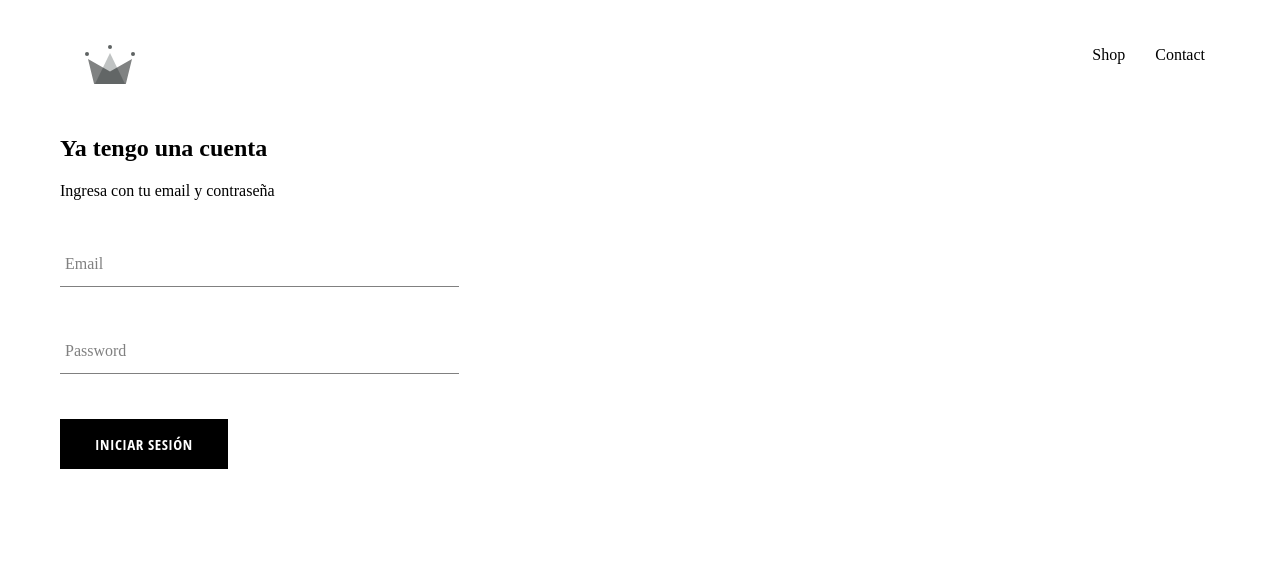
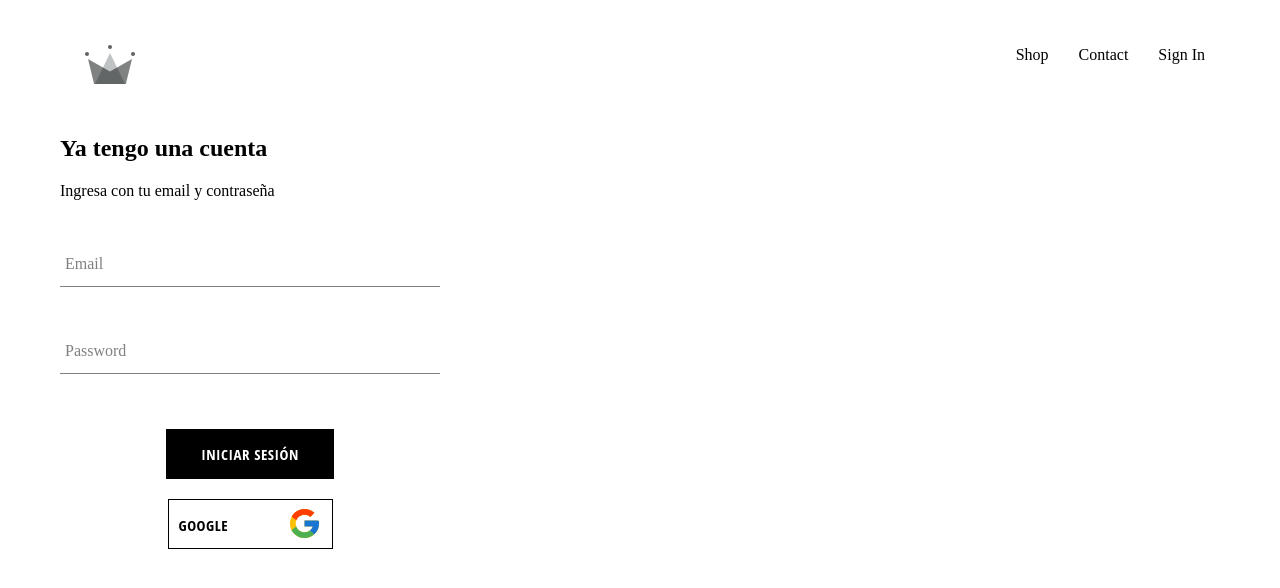
Before and after one commit to juadgarciagom/eshop-clothes, a React (Create React App) app: page /signin in a window 1280 px wide. Shown: the top 588 px of the page. Built offline with nearby package versions, Linux system fonts and the light colour scheme; no server answers; a web font is replaced by a local one.

Commit message:
Integrated firebas into app, created sign in with google

```diff
--- a/package.json
+++ b/package.json
@@ -6,6 +6,7 @@
     "@testing-library/jest-dom": "^5.16.1",
     "@testing-library/react": "^12.1.2",
     "@testing-library/user-event": "^13.5.0",
+    "firebase": "^9.6.4",
     "postcss": "^8.4.5",
     "react": "^17.0.2",
     "react-dom": "^17.0.2",
--- a/src/App.css
+++ b/src/App.css
@@ -1,4 +1,8 @@
 @import url('https://fonts.googleapis.com/css2?family=Gideon+Roman&display=swap');
+
+*{
+    box-sizing: border-box;
+}
 
 body {
     font-family: 'Gideon Roman', cursive;
--- a/src/App.js
+++ b/src/App.js
@@ -4,11 +4,37 @@
 import HomePage from "./pages/homepage/Homepage";
 import ShopPage from "./pages/shop/ShopPage";
 import SignPage from "./pages/sign/SignPage";
+import { auth } from './firebase/firebase.utils'
+import React from "react";
 
-function App() {
+class App extends React.Component {
+    constructor() {
+        super();
+
+        this.state = {
+            currentUser: null
+        }
+    }
+
+    unsubscribeFromAuth = null;
+
+    componentDidMount() {
+        this.unsubscribeFromAuth = auth.onAuthStateChanged(user => {
+            this.setState({ currentUser: user})
+
+            console.log(user);
+        })
+
+    }
+
+    componentWillUnmount() {
+        this.unsubscribeFromAuth();
+    }
+
+    render() {
         return (
             <div>
-            <Header />
+                <Header currentUser={this.state.currentUser} />
                 <Switch>
                     <Route exact path="/" component={HomePage} />
                     <Route path="/shop" component={ShopPage} />
@@ -18,4 +44,6 @@
         );
     }
 
+}
+
 export default App;
--- a/src/components/custom-button/CustomButton.jsx
+++ b/src/components/custom-button/CustomButton.jsx
@@ -2,9 +2,9 @@
 
 import '../custom-button/custom-button.scss'
 
-const CustomButton = ({ children, ...otherProps }) => {
+const CustomButton = ({ children, isGoogleSignIn, ...otherProps }) => {
     return (
-        <button className="custom-button" {...otherProps}>
+        <button className={`${isGoogleSignIn ? 'google-sign-in' : ''} custom-button`} {...otherProps}>
             {children}
         </button>
     );
--- a/src/components/custom-button/custom-button.scss
+++ b/src/components/custom-button/custom-button.scss
@@ -13,10 +13,26 @@
     font-weight: bolder;
     border: none;
     cursor: pointer;
+    margin: 10px auto;
 
     &:hover {
       background-color: white;
       color: black;
       border: 1px solid black;
     }
+
+    &.google-sign-in {
+      background-color: white;
+      color: black;
+      border: black solid;
+      border-width: thin;
+      padding: 0 10px;
+      display: flex;
+      justify-content: space-between;
+
+      &:hover {
+        background-color: whitesmoke;
+        border: none;
+      }
+    }
   }
--- a/src/components/header/Header.jsx
+++ b/src/components/header/Header.jsx
@@ -1,27 +1,38 @@
-import React from 'react';
-import { Link } from 'react-router-dom';
+import React from "react";
+import { Link } from "react-router-dom";
+import { auth } from "../../firebase/firebase.utils";
 
-import { ReactComponent as Logo} from '../../assets/img/crown.svg'
+import { ReactComponent as Logo } from "../../assets/img/crown.svg";
 
-import '../header/header.scss'
+import "../header/header.scss";
 
-const Header = () => {
+const Header = ({ currentUser }) => {
+
     return (
-    <div className='header'>
-        <Link className='logo-container' to='/'>
+        <div className="header">
+            <Link className="logo-container" to="/">
                 <Logo className="logo" />
             </Link>
 
             <div className="options">
-            <Link className="option" to='/shop'>
+                <Link className="option" to="/shop">
                     Shop
                 </Link>
-            <Link className="option" to='/shop'>
+                <Link className="option" to="/shop">
                     Contact
                 </Link>
+                {currentUser ? (
+                    <div className="option" onClick={() => auth.signOut()}>
+                        Sign Out
                     </div>
-
-    </div>);
+                ) : (
+                    <Link className="option" to="/signin">
+                        Sign In
+                    </Link>
+                )}
+            </div>
+        </div>
+    );
 };
 
 export default Header;
--- a/src/components/header/header.scss
+++ b/src/components/header/header.scss
@@ -20,6 +20,7 @@
 
       .option {
         padding: 10px 15px;
+        cursor: pointer;
       }
     }
   }
--- a/src/components/sign-in/SignIn.jsx
+++ b/src/components/sign-in/SignIn.jsx
@@ -1,6 +1,8 @@
 import React from "react";
+import { signInWithGoogle } from "../../firebase/firebase.utils";
 import CustomButton from "../custom-button/CustomButton";
 import FormInput from "../form-input/FormInput";
+import { ReactComponent as Logo } from "../../assets/img/google.svg";
 
 import '../sign-in/sign-in.scss'
 
@@ -51,8 +53,14 @@
                         required
                     />
 
+                    <div className="buttons">
+                        <CustomButton type="submit">Iniciar Sesión</CustomButton>
+                        <CustomButton onClick={signInWithGoogle} isGoogleSignIn>
+                            Google
+                            <Logo className="logo-google" />
+                        </CustomButton>
 
-                    <CustomButton type="submit">Iniciar Sesión</CustomButton>
+                    </div>
                 </form>
             </div>
         );
--- a/src/components/sign-in/sign-in.scss
+++ b/src/components/sign-in/sign-in.scss
@@ -1,9 +1,21 @@
 .sign-in {
-    width: 30vw;
+    width: 380px;
     display: flex;
     flex-direction: column;
 
     .title {
         margin: 10px 0;
     }
+
+    .buttons {
+        display: flex;
+        flex-direction: column;
+        align-items: center;
+
+        .logo-google {
+            margin: auto 0;
+        }
+    }
 }
+
+//TODO Make the buttons in column direction
--- /dev/null
+++ b/src/firebase/firebase.utils.js
@@ -0,0 +1,25 @@
+import firebase from "firebase/compat/app";
+import "firebase/compat/firestore";
+import "firebase/compat/auth";
+
+const config = {
+    apiKey: "AIzaSyBTyG6ytiIQrKGiD8IhqkrnKqX3vw_E6uI",
+    authDomain: "clothes-db-e4c51.firebaseapp.com",
+    projectId: "clothes-db-e4c51",
+    storageBucket: "clothes-db-e4c51.appspot.com",
+    messagingSenderId: "304195381200",
+    appId: "1:304195381200:web:ff432ddeb46dd5e7b73bd5",
+    measurementId: "G-3YSB0PPRDH",
+};
+
+firebase.initializeApp(config);
+
+export const auth = firebase.auth();
+export const firestore = firebase.firestore();
+
+const provider = new firebase.auth.GoogleAuthProvider();
+provider.setCustomParameters({ prompt: 'select_account' });
+export const signInWithGoogle = () => auth.signInWithPopup(provider);
+//TODO Make the authentication with github
+
+export default firebase;
```
Also changed, not shown: src/assets/img/google.svg (added), 1 other file (tests, documents, lock files or other folders). Lines whose indentation alone changed are shown as unchanged.
